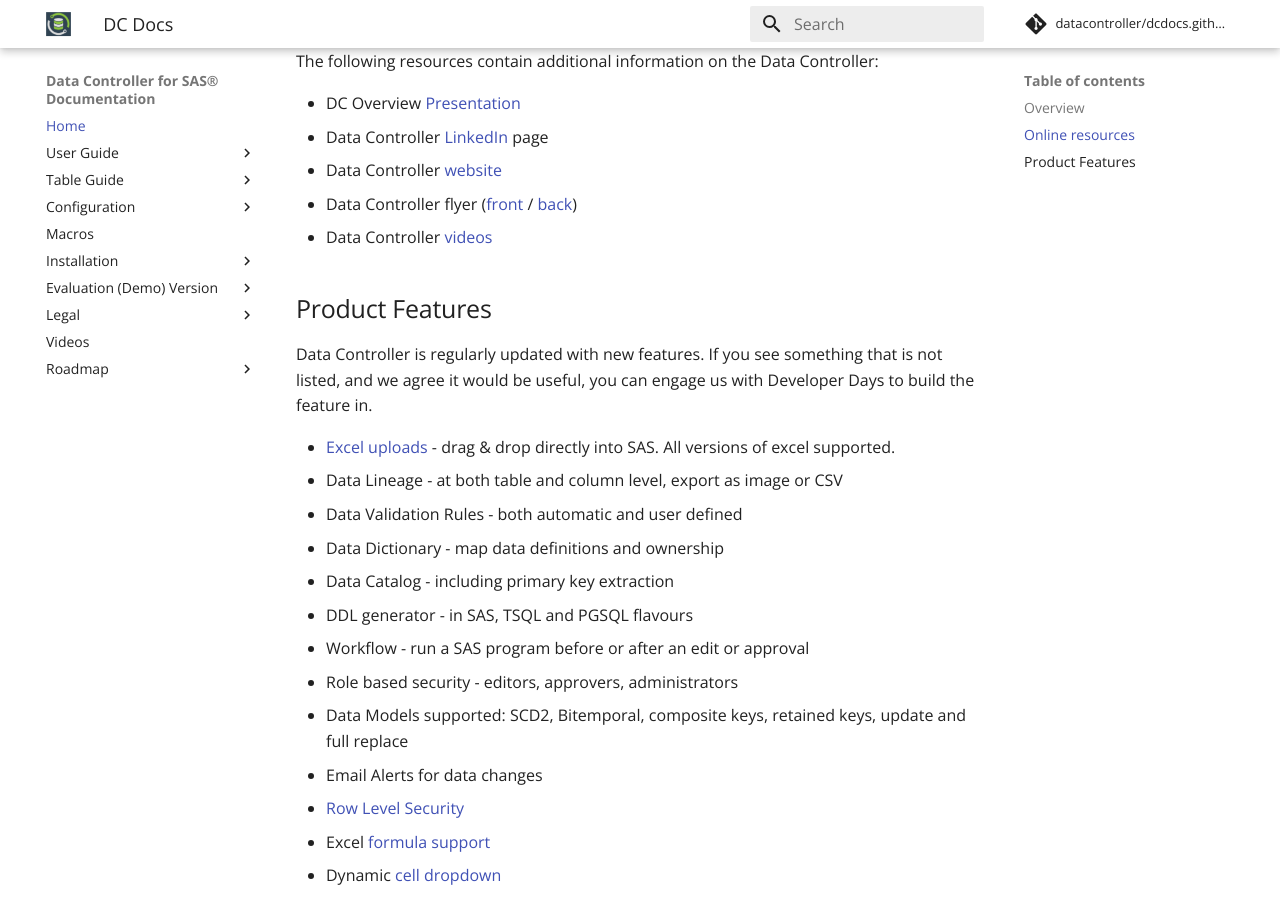
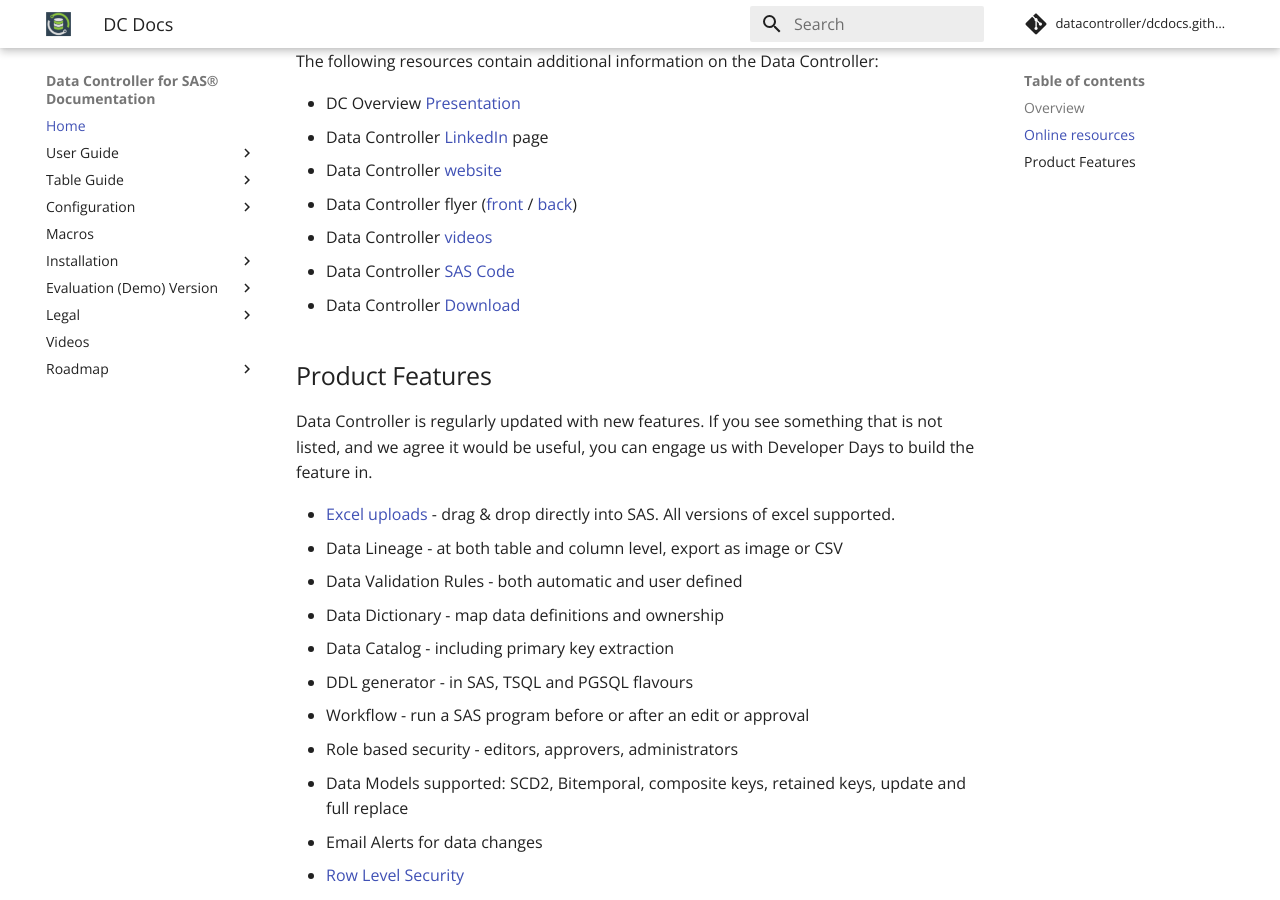
Before and after one commit to datacontroller/docs.datacontroller.io, an MkDocs documentation site: the page built from docs/index.md, in a window 1280 px wide and 900 px high, scrolled down 707 px. Built offline with MkDocs 1.6.1 and Material for MkDocs 9.7.7, drawn with Linux system fonts in a browser that asks for light colours; comment, search, counter and statistics services are not loaded.

Commit message:
Update index.md

```diff
--- a/docs/index.md
+++ b/docs/index.md
@@ -22,6 +22,8 @@
 - Data Controller [website](https://datacontroller.io)
 - Data Controller flyer ([front](/marketing/flyer-front.pdf) / [back](/marketing/flyer-back.pdf))
 - Data Controller [videos](/videos)
+- Data Controller [SAS Code](https://code.datacontroller.io)
+- Data Controller [Download](https://4gl.uk/dcdeploy)
 
 ## Product Features
 
```
